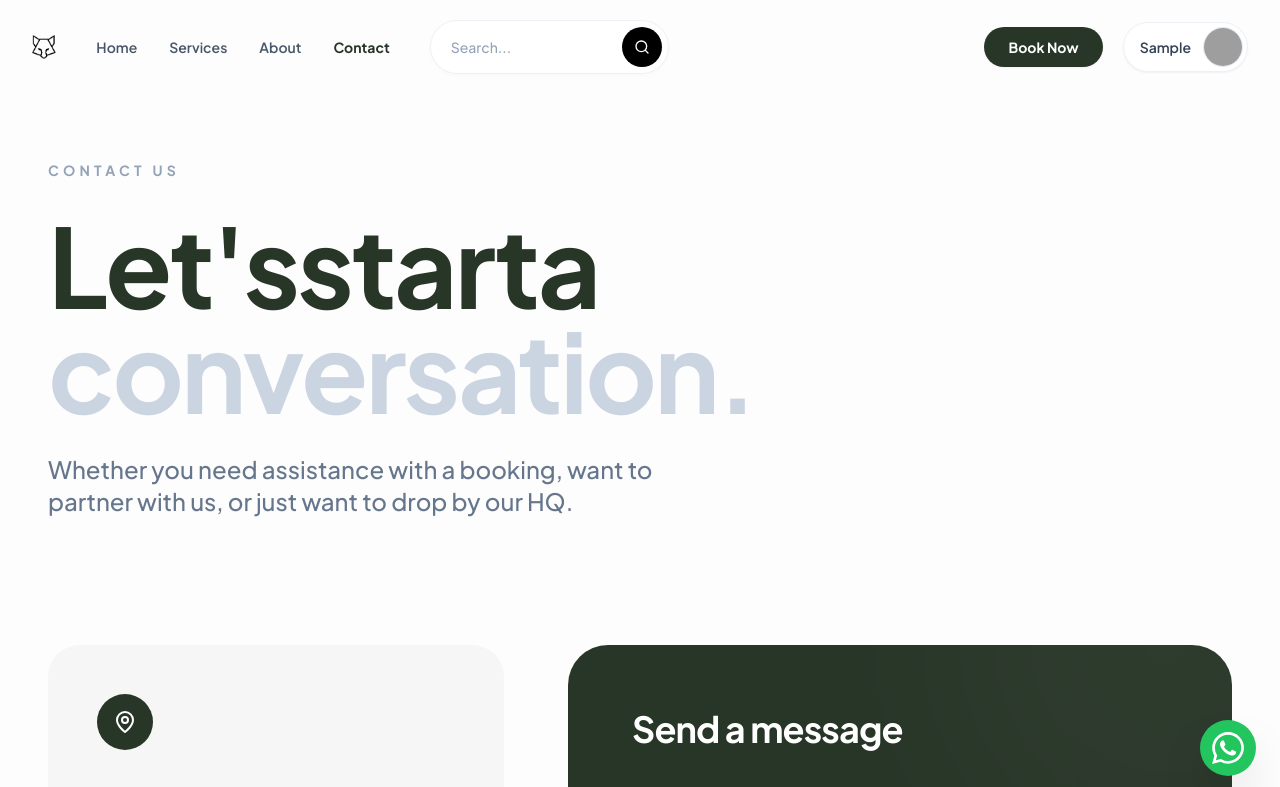
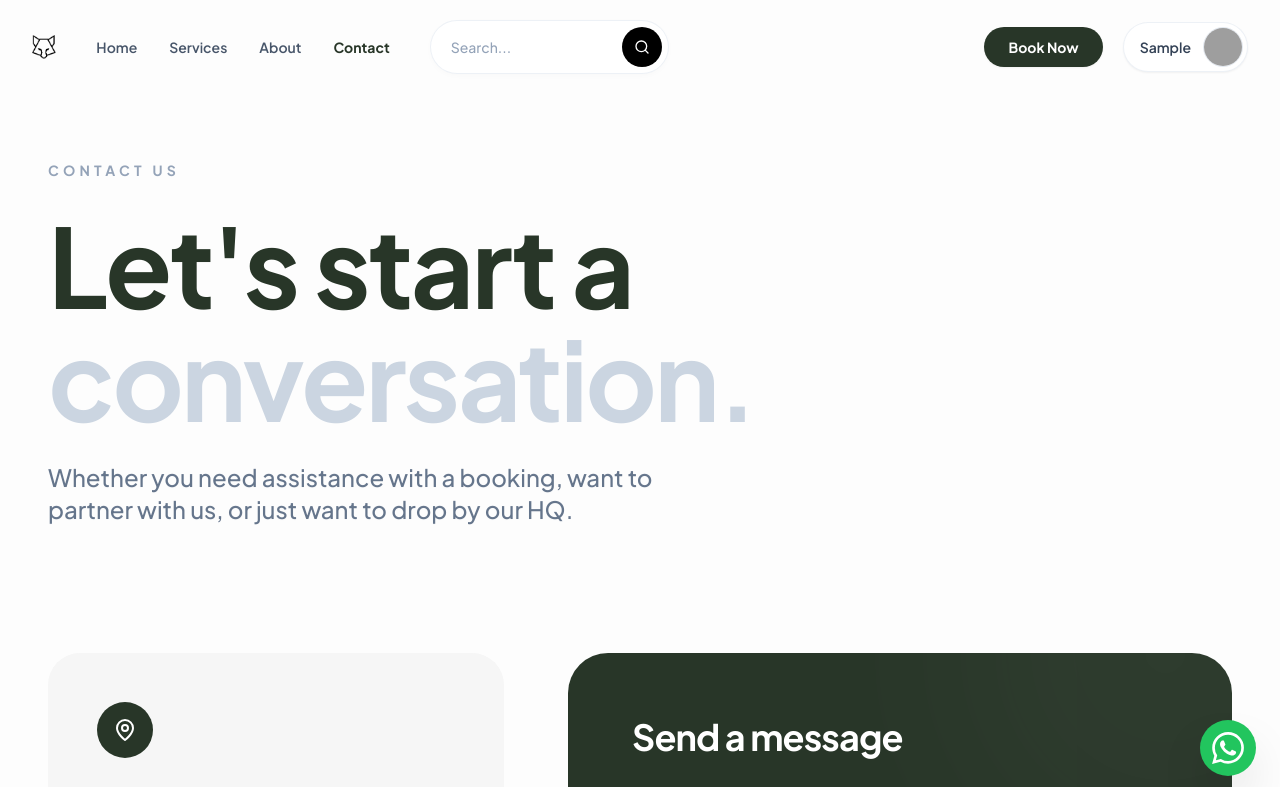
Before and after one commit to Anxthu/Inari-home-service, a React (Vite) app: page /#/contact in a window 1280 px wide. Shown: the top 787 px of the page. Built offline with nearby package versions, Linux system fonts and the light colour scheme; sample sign-in values are in the browser's storage; grey boxes are pictures that could not be loaded.

Commit message:
fix: spacing in contact page header

```diff
--- a/src/pages/Contact.tsx
+++ b/src/pages/Contact.tsx
@@ -57,11 +57,11 @@ export default function Contact() {
         <div ref={headerRef} className="mb-20 md:mb-32" style={{ perspective: '1000px' }}>
           <p className="text-sm font-bold uppercase tracking-[0.3em] text-slate-400 mb-8 word-reveal">Contact Us</p>
           <h1 className="text-6xl md:text-[90px] lg:text-[110px] font-bold tracking-tight text-[#283628] leading-[0.95] overflow-hidden mb-8">
-            <span className="word-reveal inline-block">Let's </span>
-            <span className="word-reveal inline-block">start </span>
+            <span className="word-reveal inline-block">Let's&nbsp;</span>
+            <span className="word-reveal inline-block">start&nbsp;</span>
             <span className="word-reveal inline-block">a</span>
             <br />
-            <span className="word-reveal inline-block text-slate-300">conversation.</span>
+            <span className="word-reveal inline-block text-slate-300 mt-2">conversation.</span>
           </h1>
           <p className="text-xl md:text-2xl text-slate-500 font-medium max-w-2xl word-reveal leading-relaxed">
             Whether you need assistance with a booking, want to partner with us, or just want to drop by our HQ.
```
